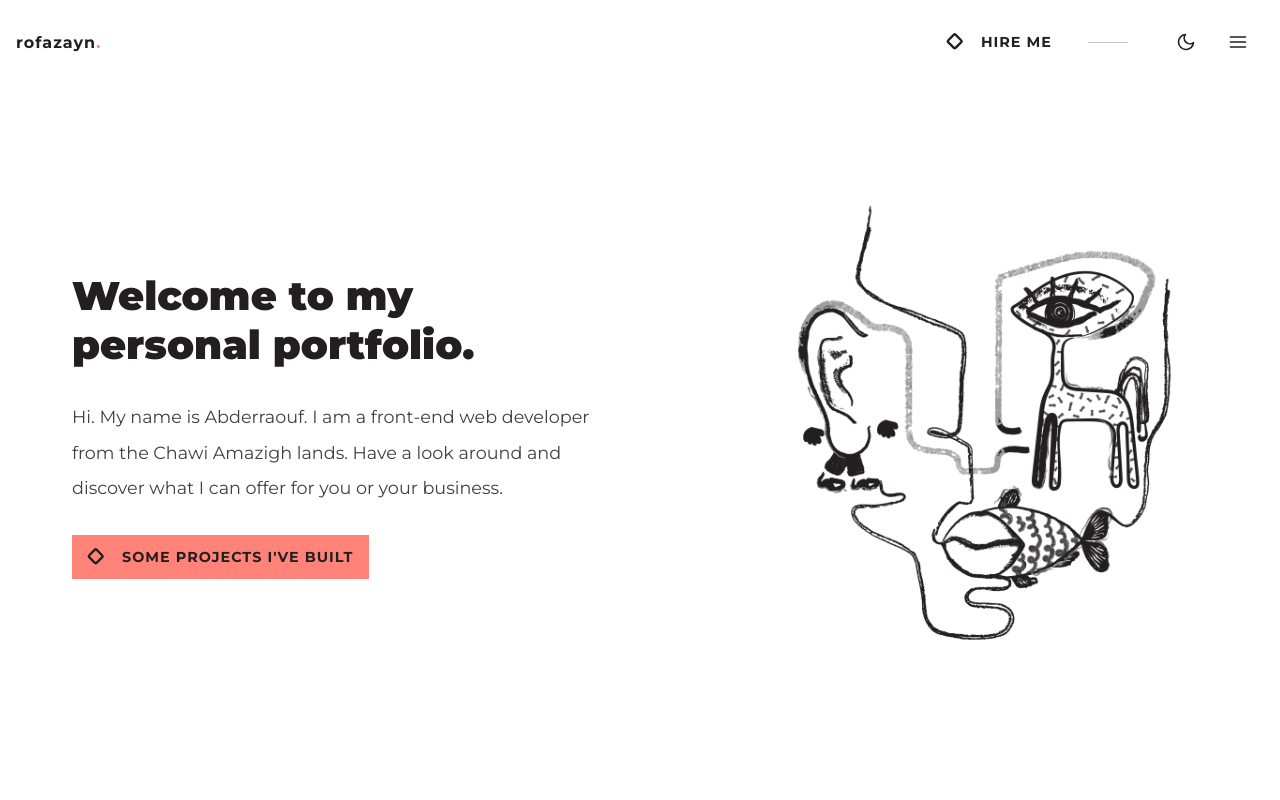
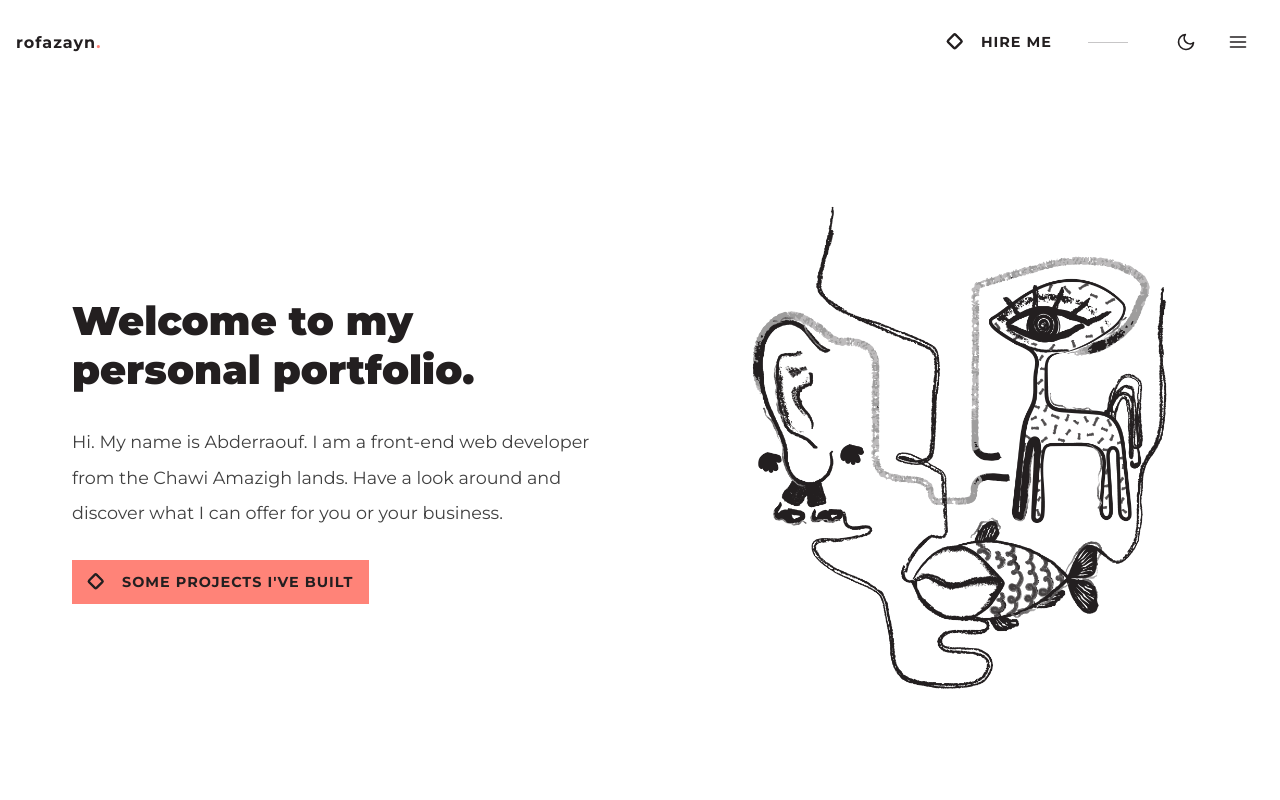
Before and after one commit to rofazayn/portfolio-remastered, a React (Create React App) app: page /home in a window 1280 px wide. Shown: the top 800 px of the page. Built offline with nearby package versions, Linux system fonts and the light colour scheme.

Commit message:
Re-added Image component with some improvements

```diff
--- a/src/AppStyled.js
+++ b/src/AppStyled.js
@@ -6,7 +6,6 @@ const SApp = styled.div`
   position: relative;
   z-index: 1;
 
-  h1,
   .title {
     font-size: 2.5rem;
     @media (max-width: 1200px) {
@@ -23,7 +22,6 @@ const SApp = styled.div`
     }
   }
 
-  p,
   .paragraph {
     font-size: 1.1rem;
     @media (max-width: 1200px) {
--- a/src/components/Image/Image.js
+++ b/src/components/Image/Image.js
@@ -1,15 +1,35 @@
 import React, { useRef, useEffect } from 'react';
 import styled from 'styled-components';
-import HeroImage from '../../assets/images/hero.webp';
 import { revealImage } from '../../helpers/Animations';
 
 const SImage = styled.div`
   width: 100%;
-  max-width: 600px;
+  max-width: 500px;
   height: 500px;
   background: ${({ theme }) => theme.colors.background};
   position: relative;
   overflow: hidden;
+  @media (max-width: 1200px) {
+    max-width: 475px;
+    height: 475px;
+  }
+  @media (max-width: 992px) {
+    max-width: 450px;
+    height: 450px;
+  }
+  @media (max-width: 768px) {
+    max-width: 425px;
+    height: 425px;
+    margin-bottom: 2rem;
+  }
+  @media (max-width: 576px) {
+    max-width: 400px;
+    height: 400px;
+  }
+  @media (max-width: 420px) {
+    max-width: 350px;
+    height: 350px;
+  }
   .background-layer1 {
     position: absolute;
     background: ${({ theme }) => theme.colors.background};
@@ -29,20 +49,24 @@ const SImage = styled.div`
     z-index: 11;
   }
   .image-layer {
+    position: absolute;
+    top: 0;
+    right: 0;
     width: 100%;
     height: 100%;
+    z-index: 9;
+    overflow: hidden;
     display: flex;
-    overflow: hidden;
-    position: relative;
+    justify-content: center;
+    align-items: center;
     img {
-      position: absolute;
       object-fit: cover;
       width: 100%;
     }
   }
 `;
 
-const Image = () => {
+const Image = ({ src }) => {
   let background1 = useRef(null);
   let background2 = useRef(null);
   let image = useRef(null);
@@ -56,7 +80,7 @@ const Image = () => {
       <div className='background-layer1' ref={el => (background1 = el)}></div>
       <div className='background-layer2' ref={el => (background2 = el)}></div>
       <div className='image-layer'>
-        <img src={HeroImage} alt='Hero' ref={el => (image = el)} />
+        <img src={src} alt='Hero' ref={el => (image = el)} />
       </div>
     </SImage>
   );
--- a/src/components/Navbar/Navbar.js
+++ b/src/components/Navbar/Navbar.js
@@ -1,5 +1,5 @@
 import React from 'react';
-import styled from 'styled-components';
+import styled, { css } from 'styled-components';
 import Logo from '../Logo/Logo';
 import NavOptions from '../NavOptions/NavOptions';
 
@@ -10,7 +10,6 @@ const SNavbar = styled.nav`
   left: 0;
   width: 100%;
   background: ${({ theme }) => theme.colors.background};
-
   .navbar {
     padding: 1rem;
     display: flex;
--- a/src/views/Home/Home.js
+++ b/src/views/Home/Home.js
@@ -1,6 +1,6 @@
 import React from 'react';
 import styled from 'styled-components';
-// import Image from '../../components/Image/Image';
+import Image from '../../components/Image/Image';
 import homeImage from '../../assets/images/03.png';
 import Container from '../../components/Container/Container';
 import Hero from '../../components/Hero/Hero';
@@ -13,20 +13,14 @@ const SHome = styled.div`
     justify-content: flex-start;
     width: 100%;
     @media (max-width: 1200px) {
+    }
+    @media (max-width: 992px) {
+    }
+    @media (max-width: 768px) {
       flex-direction: column-reverse;
       align-items: flex-start;
     }
-    .image {
-      width: 100%;
-      max-width: 450px;
-      display: flex;
-      align-items: flex-start;
-      @media (max-width: 1200px) {
-        margin-bottom: 2rem;
-      }
-      img {
-        width: 100%;
-      }
+    @media (max-width: 576px) {
     }
   }
 `;
@@ -51,10 +45,10 @@ const Home = () => {
             buttonText={buttonText}
             buttonPath={'/projects'}
           />
-          <div className='image'>
+          {/* <div className='image'>
             <img src={homeImage} alt='Home' />
-          </div>
-          {/* <Image /> */}
+          </div> */}
+          <Image src={homeImage} />
         </div>
       </Container>
     </SHome>
```
Also changed, not shown: breakpoints.txt.
